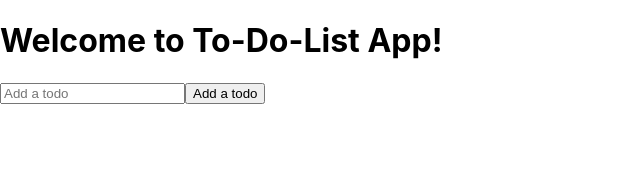
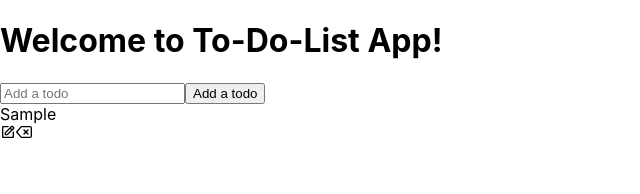
Before and after one commit to syukranDev/react-todos-app, a React (Create React App) app: page / in a window 1280 px wide. Both pictures are taken after typing "Sample" into the empty fields and a click on the button "Add a todo". Shown: the top 194 px of the page, without its empty margins (0-640 px from the left). Built offline with nearby package versions, Linux system fonts and the light colour scheme.

Commit message:
list all written todo

```diff
--- a/package.json
+++ b/package.json
@@ -8,6 +8,7 @@
     "@testing-library/user-event": "^13.5.0",
     "react": "^18.2.0",
     "react-dom": "^18.2.0",
+    "react-icons": "^4.8.0",
     "react-scripts": "5.0.1",
     "web-vitals": "^2.1.4"
   },
--- a/src/components/Todo.jsx
+++ b/src/components/Todo.jsx
@@ -0,0 +1,23 @@
+import React, { useState } from 'react'
+import { BiEdit } from 'react-icons/bi'
+import { FiDelete } from 'react-icons/fi'
+
+export const Todo = ({todos, completeTodo}) => {
+  const [edit, setEdit] = useState({
+    id : null,
+    text: ''
+  })
+
+  return todos.map((todo, index) => (
+    <div className={todo.isComplete ? 'todo row-complete' : 'todo-row'} key={index}>
+
+        <div key={todo.id} onClick={ () => completeTodo(todo.id)}> {todo.text} </div>
+
+        <div className="icons">
+            <BiEdit />
+            <FiDelete />
+        </div>
+
+    </div>
+  ))
+}
--- a/src/components/TodoList.jsx
+++ b/src/components/TodoList.jsx
@@ -1,5 +1,6 @@
 import React, { useState } from 'react'
 import { TodoForm } from './TodoForm'
+import { Todo } from './Todo'
 
 export const TodoList = () => {
     const [todos, setTodos] = useState([])
@@ -12,11 +13,21 @@ export const TodoList = () => {
         console.log(newTodos)
     }
 
+    const completeTodo = id => {
+        let updatedTodos = todos.map(todo => {
+            if (todo.id === id) {
+                todo.isComplete = !todo.isComplete
+            }
+            return todo
+        })
+        setTodos(updatedTodos)
+    }
 
   return (
     <div>
         <h1>Welcome to To-Do-List App!</h1>
         <TodoForm onSubmit={addTodos}/>
+        <Todo todos={todos} completeTodo={completeTodo}/>
     </div>
   )
 }
```
Also changed, not shown: 1 other file (tests, documents, lock files or other folders).
